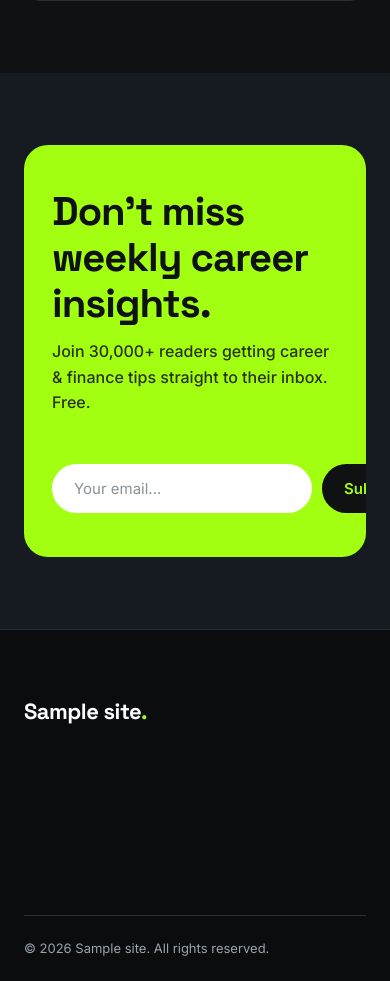
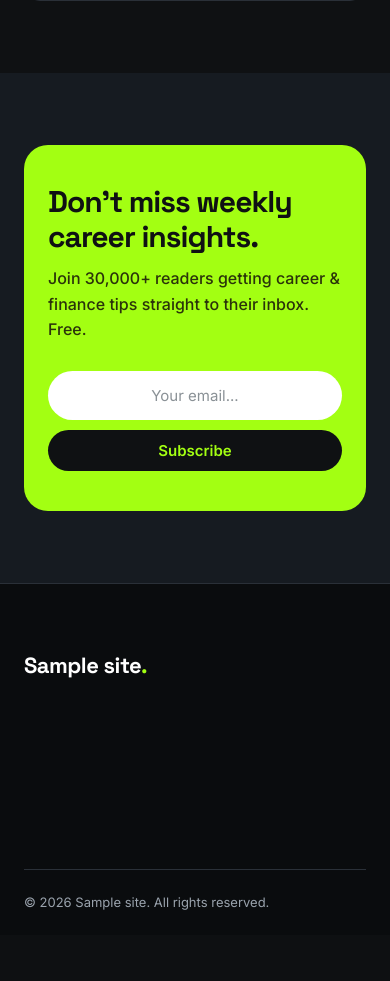
Before and after one commit to Zahaby18/genrolla-theme, a WordPress theme: template page.php in a window 390 px wide. Shown: the part 416-1397 px from the top of the page. After the commit the page ends 1326 px from the top, so only its background shows below. Run offline with PHP 8.4 and a stand-in for WordPress, Linux system fonts and the light colour scheme; the site name, menu and one post (Sample post) are stand-ins, and other content is empty; some libraries are stand-ins or nearby versions.

Commit message:
Fix newsletter form on mobile: stack input+button full-width, remove 300px min-width overflow

```diff
--- a/style.css
+++ b/style.css
@@ -172,7 +172,11 @@ footer.site-footer{background:var(--bg-footer);border-top:1px solid var(--line);
   .hero h1{font-size:42px;letter-spacing:-1.5px}
   .featured-grid{grid-template-columns:1fr}
   .post-grid{grid-template-columns:1fr}
-  .newsletter{padding:44px 28px}
+  .newsletter{padding:40px 24px;gap:28px}
+  .newsletter h2{font-size:30px}
+  .nl-form{min-width:0;width:100%;flex-direction:column;max-width:none}
+  .nl-form input{width:100%;text-align:center}
+  .nl-form .btn{width:100%;justify-content:center}
   .footer-grid{grid-template-columns:1fr}
   .hero-meta{gap:24px}
 }
```
